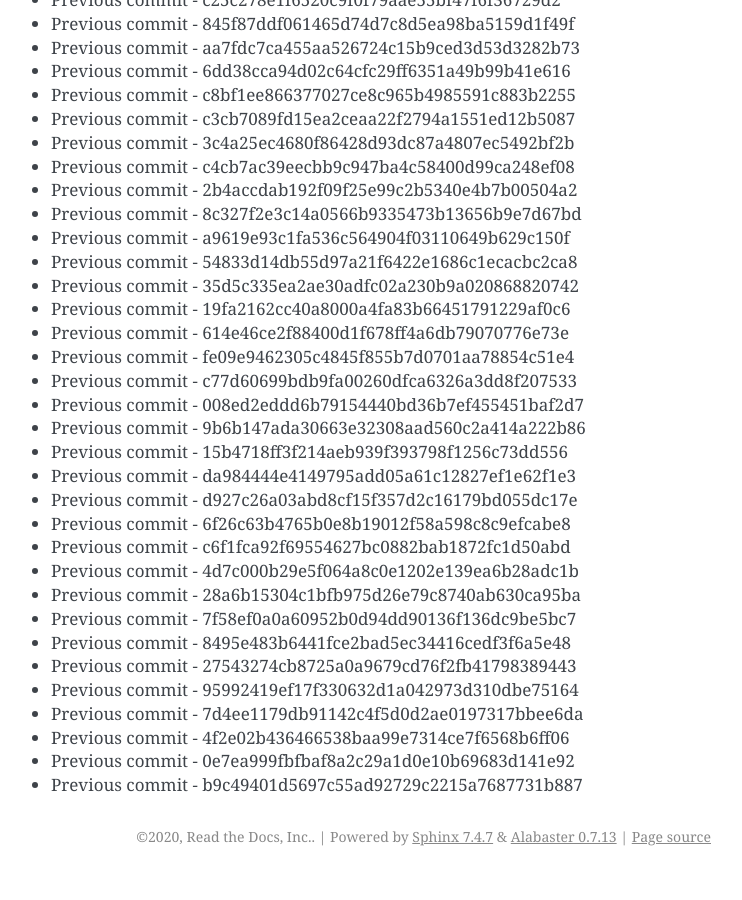
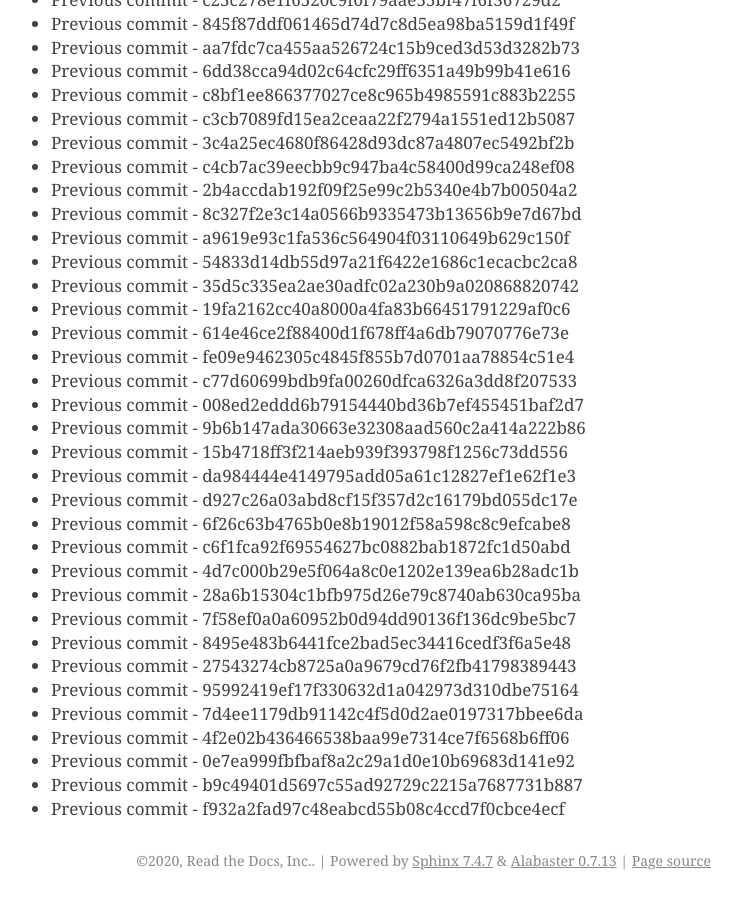
Before and after one commit to readthedocs/rtd-git-stresstest, a Sphinx documentation site: the page built from docs/updates.rst, in a window 1280 px wide and 900 px high, scrolled down 84016 px. Shown: the whole window, without its empty margins (399-1141 px from the left). Built offline with Sphinx 7.4.7, drawn with Linux system fonts in a browser that asks for light colours; before the commit the page ends 84892 px from its top, so only the background shows below that.

Commit message:
Generating commit from previous: f932a2fad97c48eabcd55b08c4ccd7f0cbce4ecf

```diff
--- a/docs/updates.rst
+++ b/docs/updates.rst
@@ -3562,3 +3562,4 @@ It can be tested for any performance characteristics.
 * Previous commit - 4f2e02b436466538baa99e7314ce7f6568b6ff06
 * Previous commit - 0e7ea999fbfbaf8a2c29a1d0e10b69683d141e92
 * Previous commit - b9c49401d5697c55ad92729c2215a7687731b887
+* Previous commit - f932a2fad97c48eabcd55b08c4ccd7f0cbce4ecf
```
